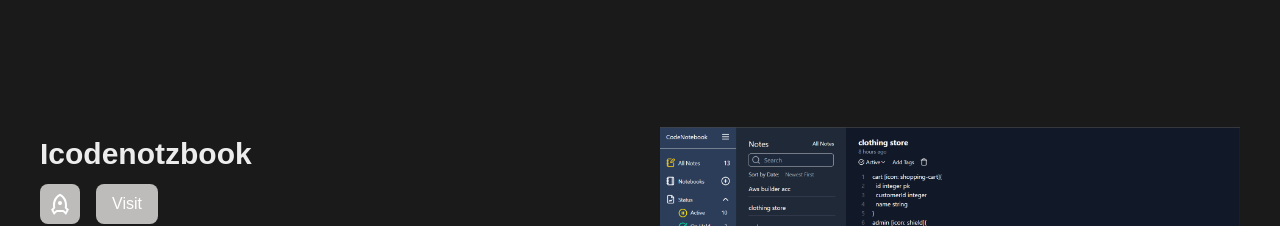
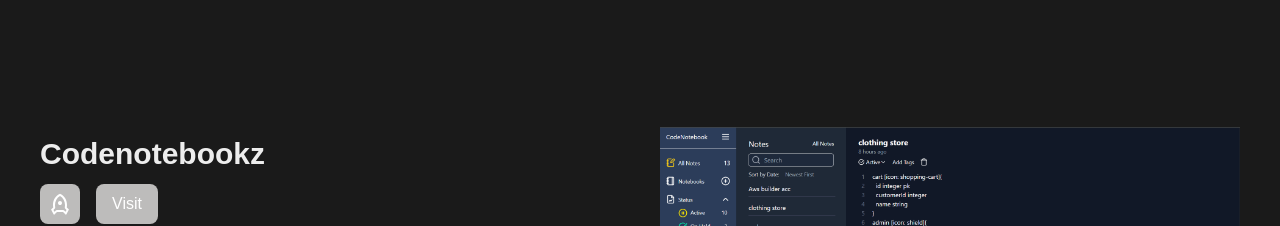
Before and after one commit to WhySamir/next-portfolio, a Next.js app: page / in a window 1280 px wide. Shown: the part 2040-2266 px from the top of the page. Built offline with nearby package versions, Linux system fonts and the light colour scheme.

Commit message:
small changes

```diff
--- a/src/app/components/LandingPage.tsx
+++ b/src/app/components/LandingPage.tsx
@@ -69,7 +69,10 @@
               </div>
             </div>
             {/* fullstack */}
-            <div className="font-barlow flex flex-col md:gap-6 text-5xl sm:text-7xl tracking-tight font-black    lg:text-8xl sm:leading-20 ">
+            <div
+              // style={{ fontFamily: "var(--font-playfair)" }}
+              className=" font-barlow flex flex-col md:gap-6 text-5xl sm:text-7xl tracking-tight font-black    lg:text-8xl sm:leading-20 "
+            >
               <h1 className=" text-gray-50">FULLSTACK</h1>
               <h1 className=" text-[#3B82F6]  ">DEVELOPER</h1>
             </div>
--- a/src/app/components/Projects.tsx
+++ b/src/app/components/Projects.tsx
@@ -150,7 +150,7 @@
               <Image
                 fill
                 src="/codenote.png"
-                alt="Icodenotzbook"
+                alt="Codenotzbookz"
                 className="object-contain "
               />
             </motion.div>
@@ -166,7 +166,7 @@
           >
             <div className="flex flex-col gap-3">
               <h3 className="text-xl md:text-3xl font-semibold">
-                Icodenotzbook
+                Codenotebookz
               </h3>
               <div className="flex gap-4">
                 <Link
@@ -227,7 +227,7 @@
               <Image
                 fill
                 src="/codenote.png"
-                alt="Icodenotzbook"
+                alt="Codenotebookz"
                 className="object-contain "
               />
             </motion.div>
--- a/src/app/layout.tsx
+++ b/src/app/layout.tsx
@@ -1,5 +1,10 @@
 import type { Metadata } from "next";
-import { Barlow_Semi_Condensed, Geist, Geist_Mono } from "next/font/google";
+import {
+  Barlow_Semi_Condensed,
+  Geist,
+  Geist_Mono,
+  Playfair_Display,
+} from "next/font/google";
 import "./globals.css";
 import { avantGarde, Butcherman, gambarino } from "./fonts/avantgarde";
 import NavBar from "./components/Navbar";
@@ -21,7 +26,11 @@
   weight: ["400", "600", "700"],
   variable: "--font-barlow",
 });
-
+const playfair = Playfair_Display({
+  weight: ["400", "500", "600", "700"],
+  subsets: ["latin"],
+  variable: "--font-playfair",
+});
 export const metadata: Metadata = {
   title: {
     template: "Samir Shakya",
@@ -37,7 +46,7 @@
   children: React.ReactNode;
 }>) {
   return (
-    <html lang="en" className={` `}>
+    <html lang="en" className={`${playfair.variable} antialiased `}>
       <head>
         <Script
           strategy="lazyOnload"
```
